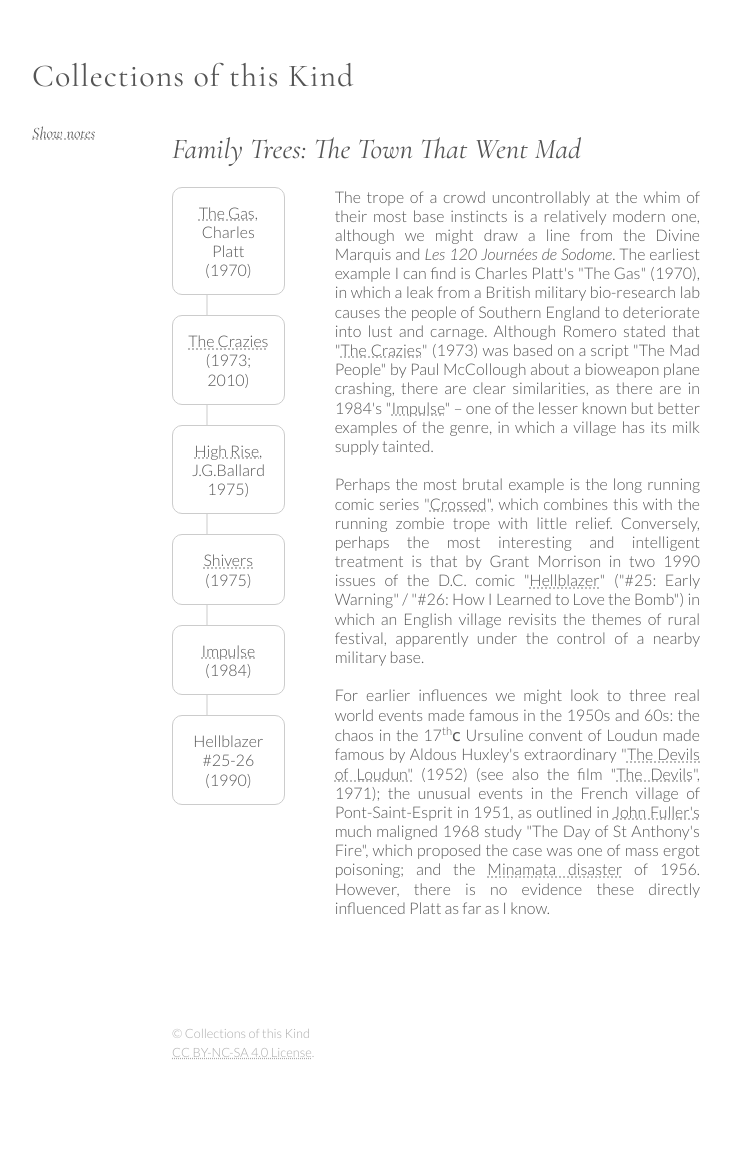
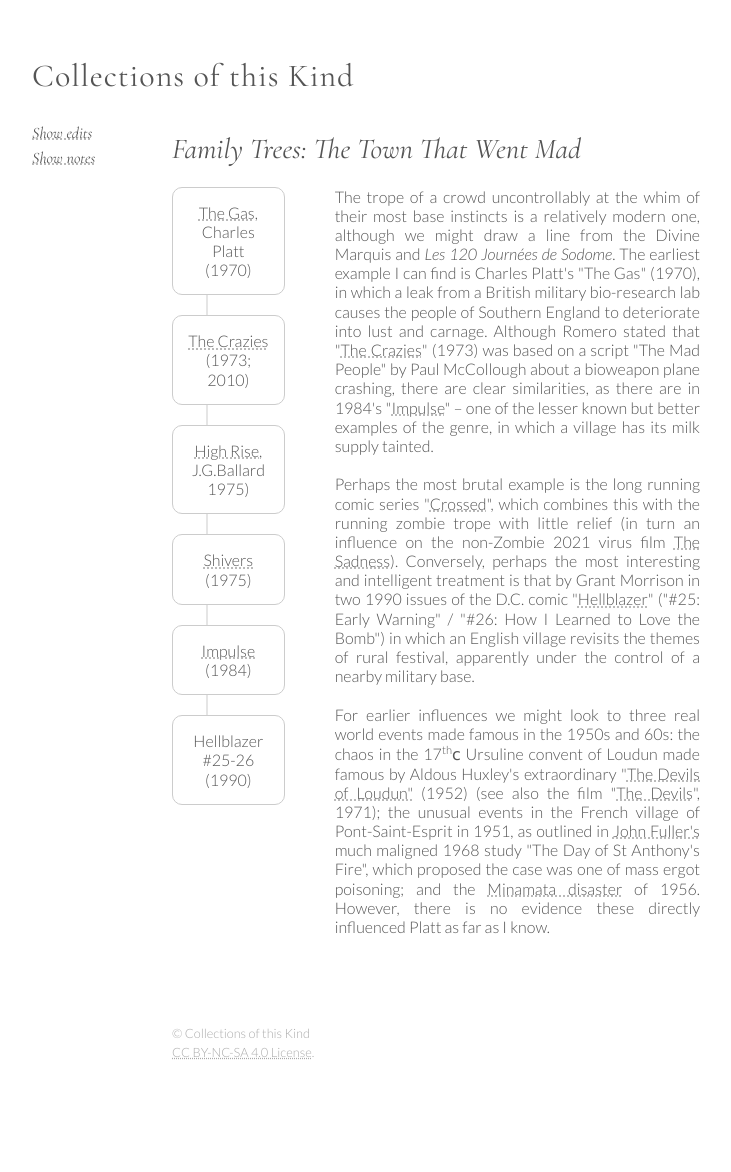
Before and after one commit to CollectionsOfThisKind/collectionsofthiskind.github.io, a Jekyll site: the page built from pages/lists/trees/crazy.html, in a window 1280 px wide. Shown: the whole page, without its empty margins (78-809 px from the left). Built offline with Jekyll 4.4.1, drawn with Linux system fonts in a browser that asks for light colours.

Commit message:
Add files via upload

```diff
--- a/pages/lists/trees/crazy.html
+++ b/pages/lists/trees/crazy.html
@@ -38,7 +38,7 @@ was based on a script "The Mad People" by Paul McCollough about a bioweapon plan
 as there are in 1984's "<a href="https://www.imdb.com/title/tt0087464/">Impulse</a>" &ndash; one of the
 lesser known but better examples of the genre, in which a village has its milk supply tainted.
 <br><br>
-Perhaps the most brutal example is the long running comic series "<a href="https://en.wikipedia.org/wiki/Crossed_(comics)">Crossed</a>"<span class=note>3</span>, which combines this with the running zombie trope with little relief.
+Perhaps the most brutal example is the long running comic series "<a href="https://en.wikipedia.org/wiki/Crossed_(comics)">Crossed</a>"<span class=note>3</span>, which combines this with the running zombie trope with little relief <span class=edit id='20230422'>(in turn an influence on the non-Zombie 2021 virus film <a href="https://www.imdb.com/title/tt13872248/">The Sadness</a>)</span>.
 Conversely, perhaps the most interesting and intelligent treatment is that by Grant Morrison in two 1990 issues of the D.C. comic "<a href="https://en.wikipedia.org/wiki/Hellblazer">Hellblazer</a>"
 ("#25: Early Warning" / "#26: How I Learned to Love the Bomb") in which
 an English village revisits the themes of rural festival, apparently under the control of a nearby military base.
```
